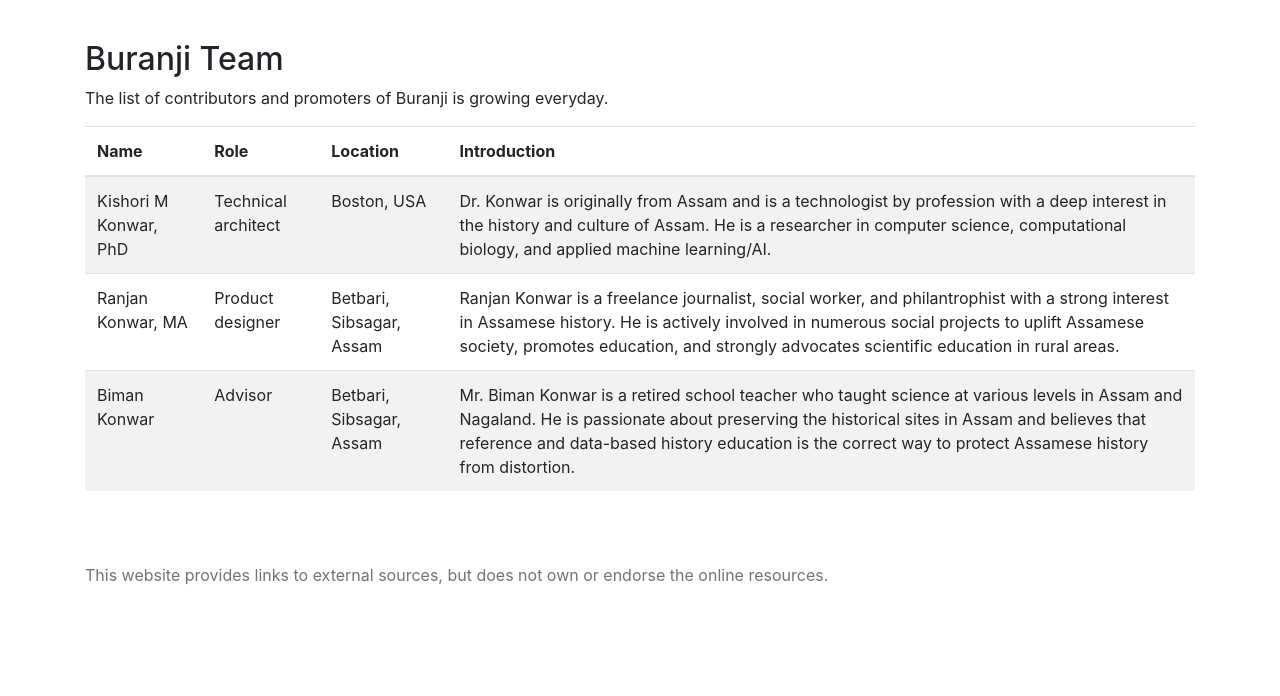
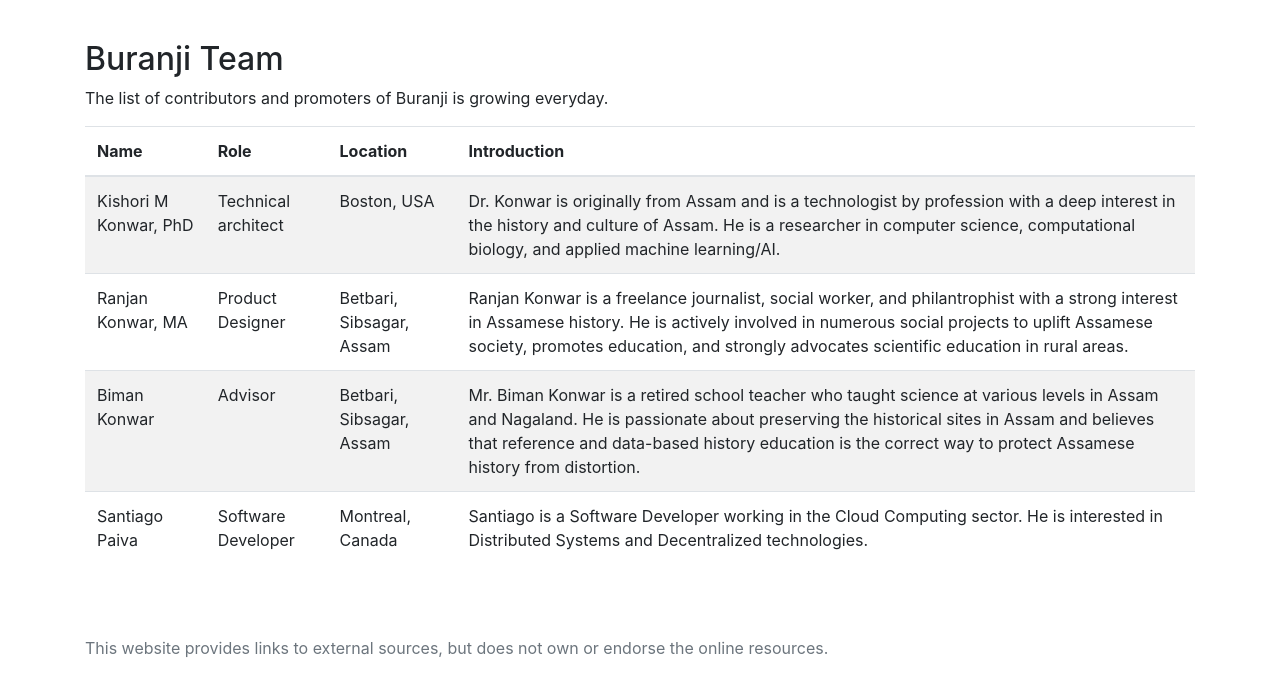
Before and after one commit to kishori82/buranji, a Flask app: page /team in a window 1280 px wide. Shown: the top 696 px of the page. Run offline with Flask 3, Linux system fonts and the light colour scheme; some libraries are stand-ins or nearby versions.

Commit message:
add new contributor

```diff
--- a/templates/team.html
+++ b/templates/team.html
@@ -14,13 +14,9 @@
             vertical-align: middle;
         }
     </style>
-
 </head>
 
-
-
 <body>
-
 	<div class="container">
 		<h2>Buranji Team</h2>
 		<p>The list of contributors and promoters of Buranji is growing everyday.</p>
@@ -38,15 +34,17 @@
 					<td>Kishori M Konwar, PhD</td>
 					<td>Technical architect</td>
 					<td> Boston, USA </td>
-					<td>Dr. Konwar is originally from Assam and is a
+					<td>
+						Dr. Konwar is originally from Assam and is a
 						technologist by profession with a deep interest in the history and culture of
 						Assam. He is a researcher in computer science, computational biology, and
-                                            applied machine learning/AI.</td>
+						applied machine learning/AI.
+					</td>
 				</tr>
 
 				<tr>
 					<td>Ranjan Konwar, MA</td>
-					<td>Product designer</td>
+					<td>Product Designer</td>
 					<td> Betbari, Sibsagar, Assam</td>
 					<td>
 						Ranjan Konwar is a freelance journalist, social worker, and philantrophist with a
@@ -66,8 +64,15 @@
 						the correct way to protect Assamese history from distortion.
 					</td>
 				</tr>
-
-
+				<tr>
+					<td>Santiago Paiva</td>
+					<td>Software Developer</td>
+					<td>Montreal, Canada</td>
+					<td>
+						Santiago is a Software Developer working in the Cloud Computing sector. He is interested in Distributed Systems
+						and Decentralized technologies.
+					</td>
+				</tr>
 			</tbody>
 		</table>
 	</div>
```
Lines whose indentation alone changed are shown as unchanged.
